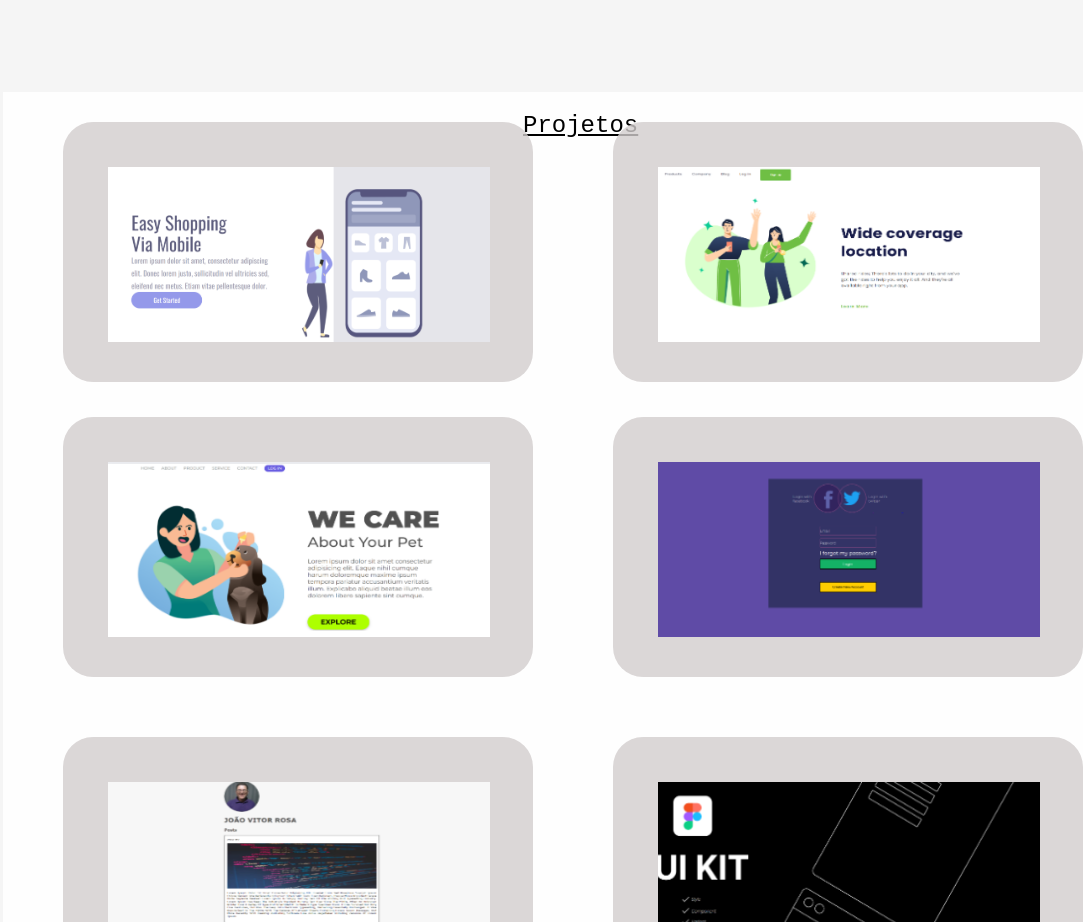
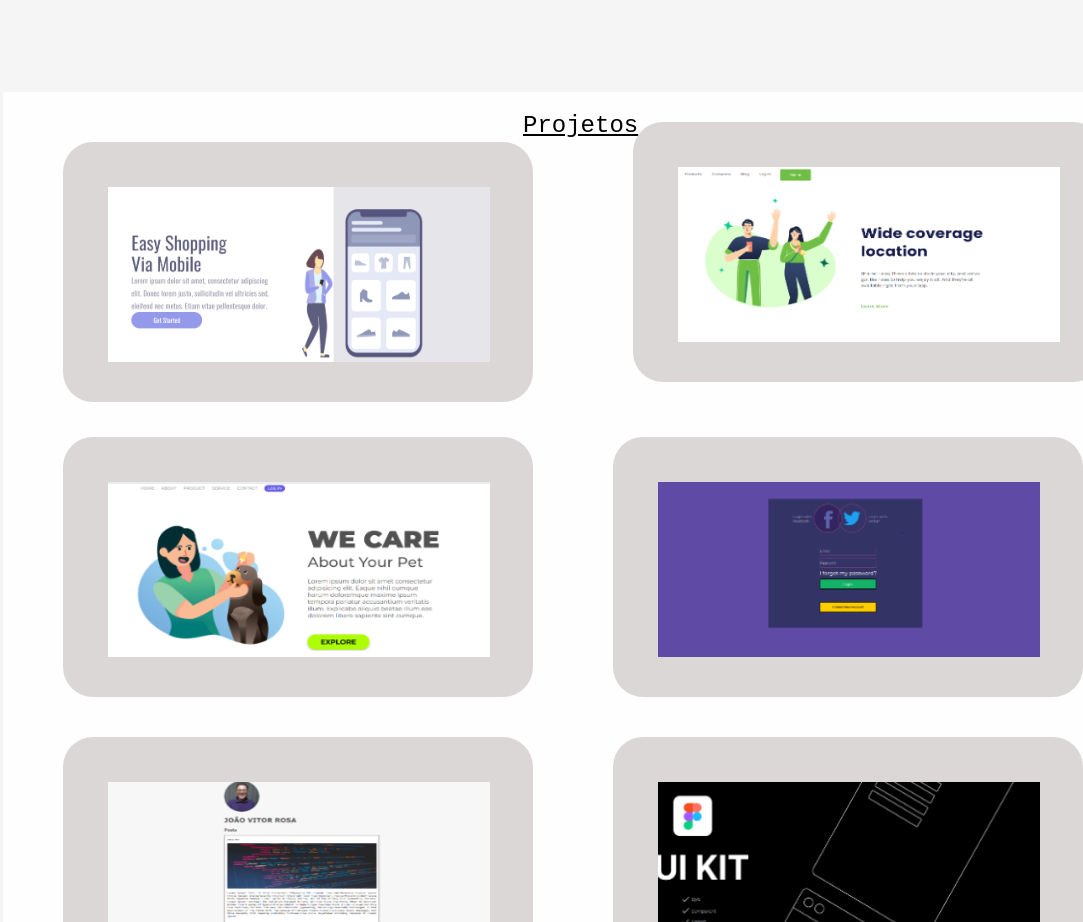
Before and after one commit to Johnrosa59/Portf-lio-Project, a plain HTML site: page index.html in a window 1280 px wide. Shown: the part 1280-2202 px from the top of the page, without its empty margins (197-1280 px from the left). Drawn offline with Linux system fonts and the light colour scheme; a web font is replaced by a local one.

Commit message:
Atualizações

```diff
--- a/css/styles.css
+++ b/css/styles.css
@@ -134,7 +134,7 @@ h1 {
     background: #d2cdcdcb;
     margin-left: 60px;
     position: absolute;
-    margin-top: 30px;
+    margin-top: 50px;
     border-radius: 30px;
 }
 
@@ -147,7 +147,7 @@ h1 {
     width: 470px;
     height: 260px;
     background: #d2cdcdcb;
-    margin-left: 610px;
+    margin-left: 630px;
     position: absolute;
     margin-top: 30px;
     border-radius: 30px;
@@ -175,7 +175,7 @@ h1 {
     height: 260px;
     background: #d2cdcdcb;
     position: absolute;
-    margin-top: 325px;
+    margin-top: 345px;
     margin-left: 60px;
     border-radius: 30px;
 }
@@ -198,7 +198,7 @@ h1 {
     background: #d2cdcdcb;
     position: absolute;
     margin-left: 610px;
-    margin-top: 325px;
+    margin-top: 345px;
     border-radius: 30px;
 }
 
```
